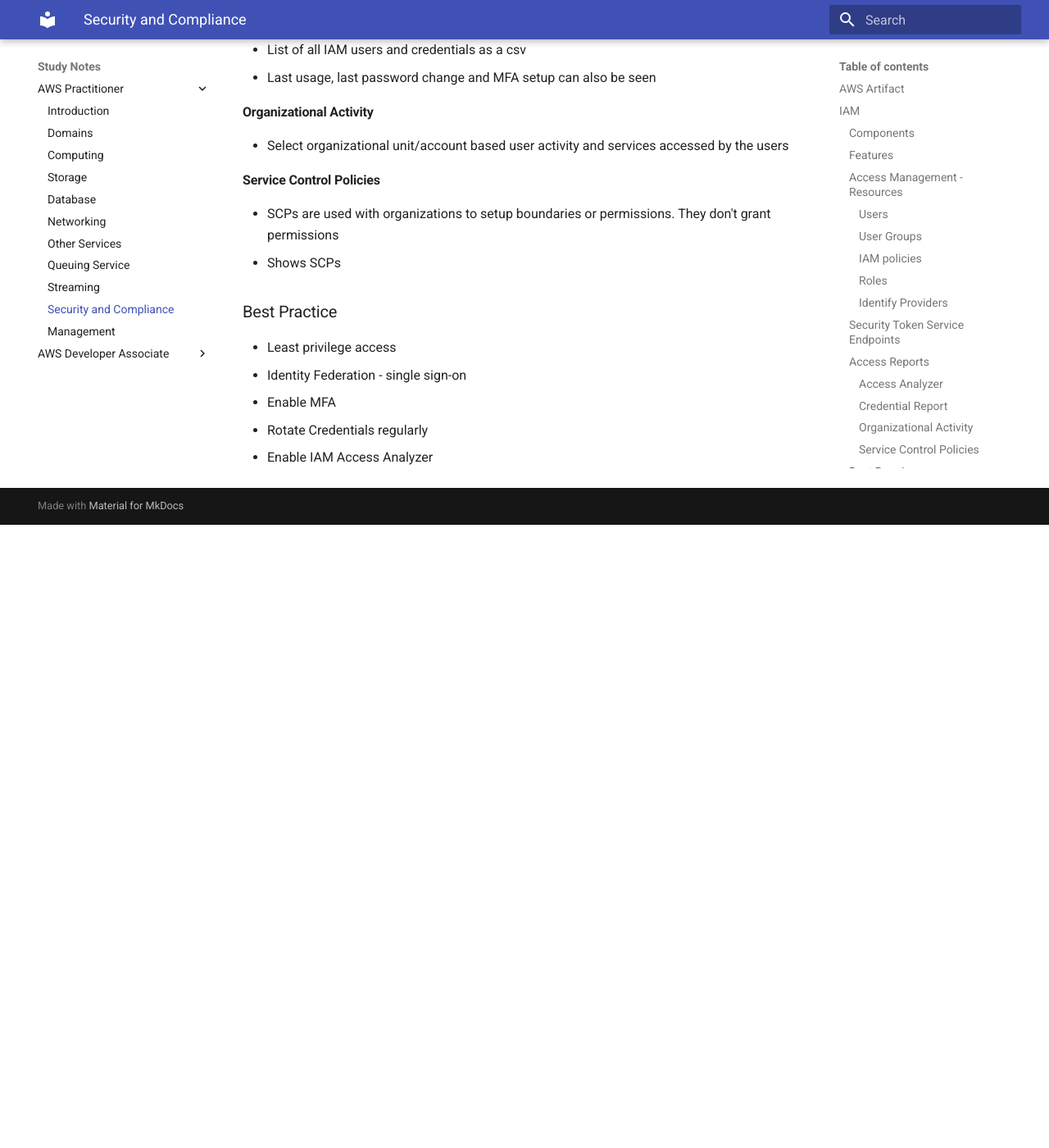
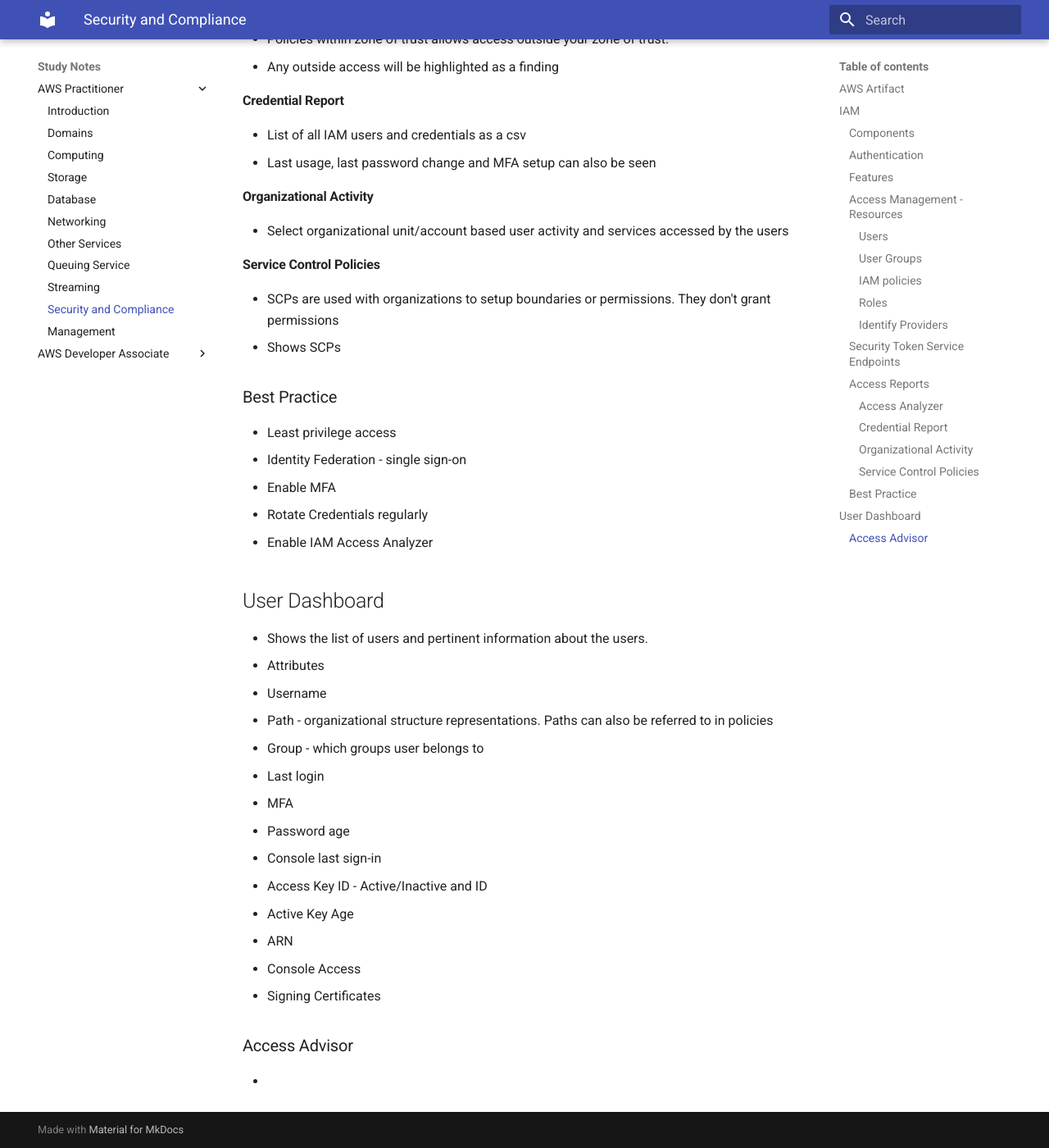
Before and after one commit to syed-islam/syed-islam.github.io, an MkDocs documentation site: the page built from docs/notes/aws-practitioner/security-compliance.md, in a window 1280 px wide and 1400 px high, scrolled down 2079 px. Shown: the whole window at 82% size. Built offline with MkDocs 1.6.1 and Material for MkDocs 9.7.7, drawn with Linux system fonts in a browser that asks for light colours; before the commit the page ends 2719 px from its top, so only the background shows below that; some of the changed text lies outside the part shown.

Commit message:
Added security compliance

```diff
--- a/docs/notes/aws-practitioner/security-compliance.md
+++ b/docs/notes/aws-practitioner/security-compliance.md
@@ -11,15 +11,17 @@
    * NDA needs to be signed before the agreement can be viewed
 
 ## IAM
+
 ### Components
  * Identity - username - Which user/who is it?
  * Authentication - Password - Prove that you are the users.
  * Authorization - Access to services and features.
 
- ### Authentication
-  * username/password
-  * MFA
-  * Federated Access (no AWS IAM user credential needed)
+### Authentication
+
+ * username/password
+ * MFA
+ * Federated Access (no AWS IAM user credential needed)
 
 ### Features
  * Setup password complexity requirements. Enforce password policies.
@@ -78,3 +80,22 @@
  * Enable MFA
  * Rotate Credentials regularly
  * Enable IAM Access Analyzer
+
+## User Dashboard
+ * Shows the list of users and pertinent information about the users.
+ * Attributes
+   * Username
+   * Path - organizational structure representations. Paths can also be referred to in policies
+   * Group - which groups user belongs to
+   * Last login
+   * MFA
+   * Password age
+   * Console last sign-in
+   * Access Key ID - Active/Inactive and ID
+   * Active Key Age
+   * ARN
+   * Console Access
+   * Signing Certificates
+
+### Access Advisor
+ *
```
